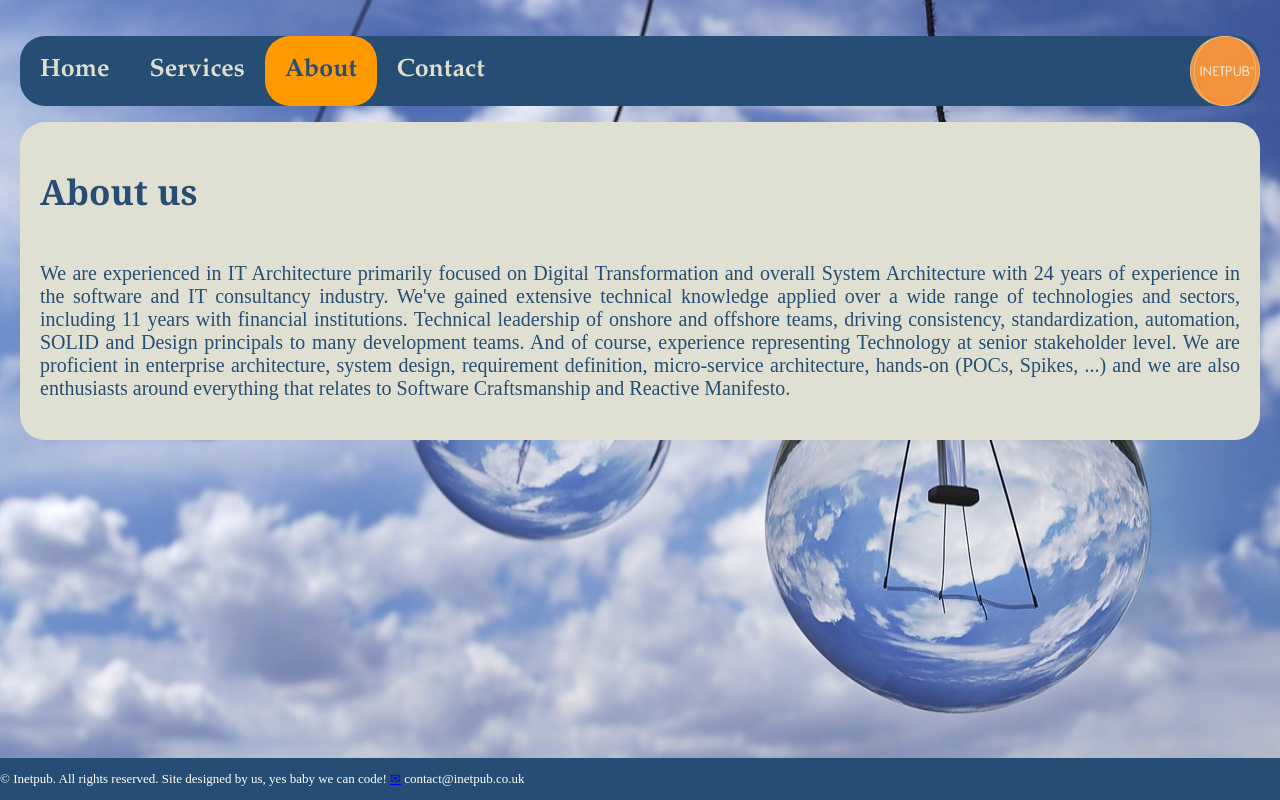
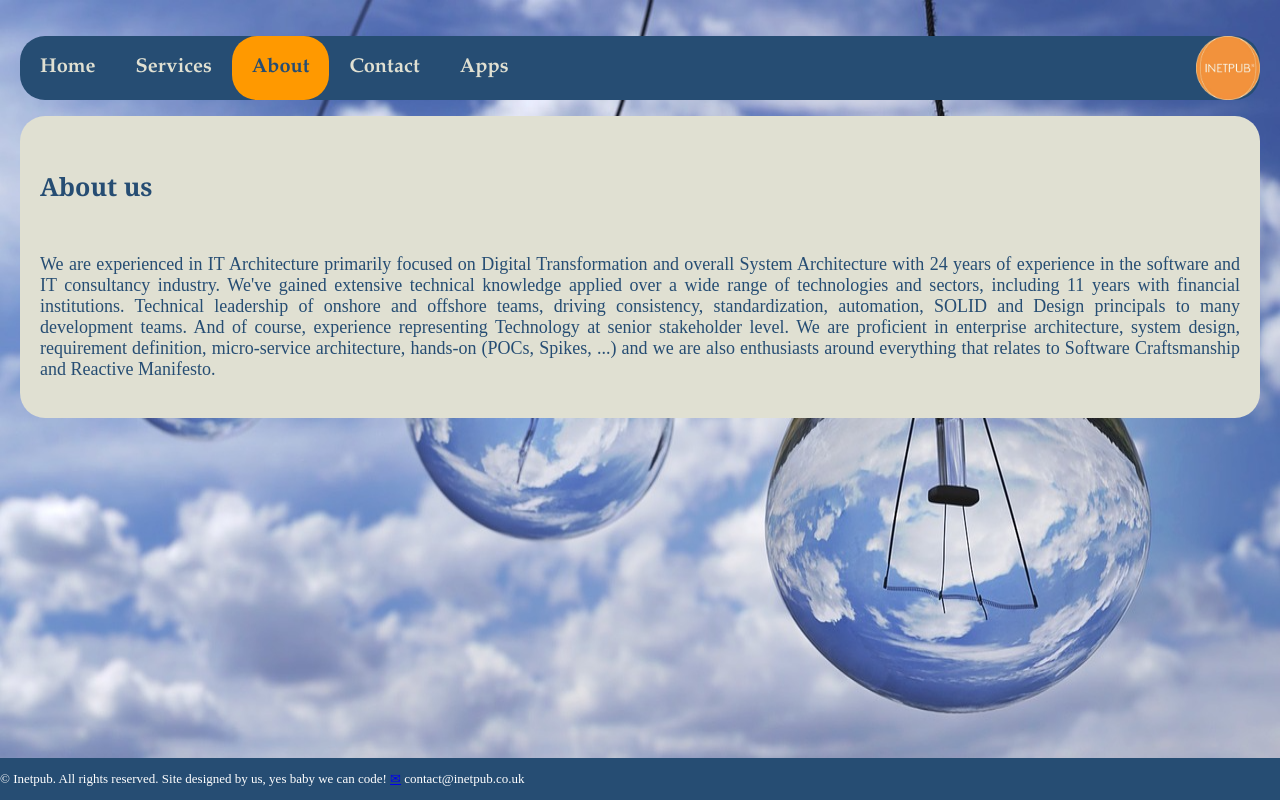
Before and after one commit to leonardols/inetpub-portal, a React app: page /#/about in a window 1280 px wide. Built offline with nearby package versions, Linux system fonts and the light colour scheme.

Commit message:
New App menu

```diff
--- a/src/client/app/app.jsx
+++ b/src/client/app/app.jsx
@@ -6,6 +6,7 @@ import Home from './home.jsx';
 import Services from './services.jsx';
 import About from './about.jsx';
 import Contact from './contact.jsx';
+import Apps from './apps.jsx';
 import Footer from './footer.jsx'
 
 import { Switch, Route } from 'react-router-dom';
@@ -21,6 +22,7 @@ class App extends React.Component {
           	<Route path='/services' component={Services}/>
           	<Route path="/about" component={About} />
           	<Route path="/contact" component={Contact} />
+          	<Route path="/apps" component={Apps} />
           </Switch>
 		</div>
 		<Footer />
--- /dev/null
+++ b/src/client/app/apps.jsx
@@ -0,0 +1,14 @@
+import React from 'react';
+
+class Apps extends React.Component{
+  render(){
+    return (
+      <div>
+        <h2 className="title">Comming soon!</h2>
+        <p>Exciting things are comming here for free.</p>
+      </div>
+    );
+  }
+}
+
+export default Apps;
--- a/src/client/app/main.css
+++ b/src/client/app/main.css
@@ -14,7 +14,7 @@ body {
 
 p {
   color: #264d73;
-  font-size: 20px;
+  font-size: 18px;
   text-align: justify;
 }
 
@@ -30,7 +30,7 @@ ul.header li {
 
  */ font-family: Didot, "Didot LT STD", "Hoefler Text", Garamond, "Times New Roman", serif;
 
-  font-size: 25px;
+  font-size: 20px;
   display: inline;
   list-style-type: none;
   margin: 0;
@@ -76,7 +76,7 @@ footer p {
 .content li {
   margin-bottom: 10px;
   color: #264d73;
-  font-size: 20px;
+  font-size: 18px;
   text-align: justify;
 }
 
@@ -94,7 +94,7 @@ footer p {
 
 .title {
   font-family: 'Lobster', Georgia, Times, serif;
-  font-size: 35px;
+  font-size: 25px;
   line-height: 100px;
   color: #264d73;
 }
--- a/src/client/app/menu.jsx
+++ b/src/client/app/menu.jsx
@@ -12,6 +12,7 @@ class Menu extends React.Component{
           <li><NavLink to="/services" activeClassName="active">Services</NavLink></li>
           <li><NavLink to="/about" activeClassName="active">About</NavLink></li>
           <li><NavLink to="/contact" activeClassName="active">Contact</NavLink></li>
+          <li><NavLink to="/apps" activeClassName="active">Apps</NavLink></li>
         </ul>
 </nav>
 
```
Also changed, not shown: src/client/app/index.jsx (+0 -11 lines).
